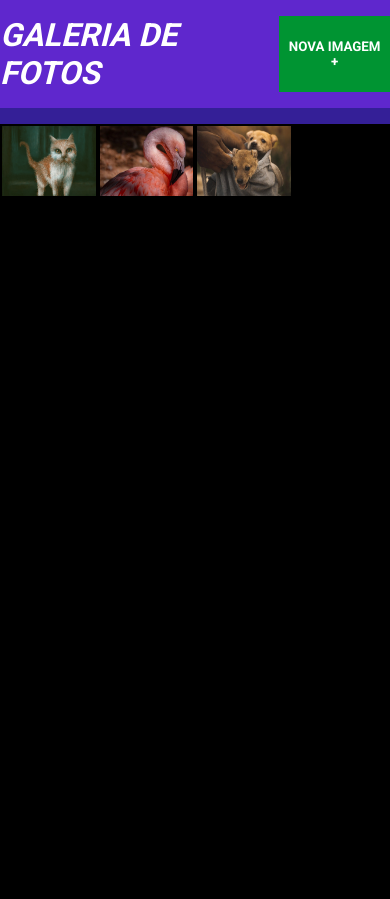
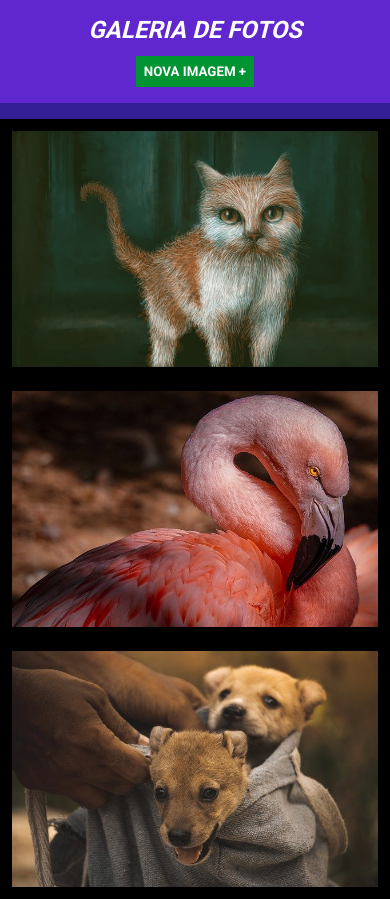
Before and after one commit to ThayssaDev/Galeria_De_Fotos, a plain HTML site: page index.html in a window 390 px wide. Before the commit the page ends 844 px from the top, so only its background shows below. Drawn offline with nearby package versions, Linux system fonts and the light colour scheme.

Commit message:
Tornando responsivo

```diff
--- a/main.css
+++ b/main.css
@@ -95,3 +95,55 @@ ul li:hover .overlay-imagem-link {
 body {
     background-color: black;
 }
+
+
+
+/* TABLET / TELAS MÉDIAS */
+@media (max-width: 768px) {
+    header {
+        flex-direction: column;
+        align-items: center;
+        gap: 12px;
+        text-align: center;
+    }
+
+    header h1 {
+        font-size: 28px;
+    }
+
+    header button {
+        margin-left: 0;
+    }
+
+    form {
+        padding: 24px 16px;
+    }
+
+    form input,
+    form button {
+        width: 100%;
+        margin-bottom: 8px;
+    }
+
+    ul li {
+        width: 50%;
+        max-width: 50%;
+        height: 260px;
+        max-height: 260px;
+    }
+}
+
+/* CELULAR */
+@media (max-width: 430px) {
+    header h1 {
+        font-size: 24px;
+    }
+
+    ul li {
+        width: 100%;
+        max-width: 100%;
+        height: 260px;
+        max-height: 260px;
+        padding: 10px;
+    }
+}
```
